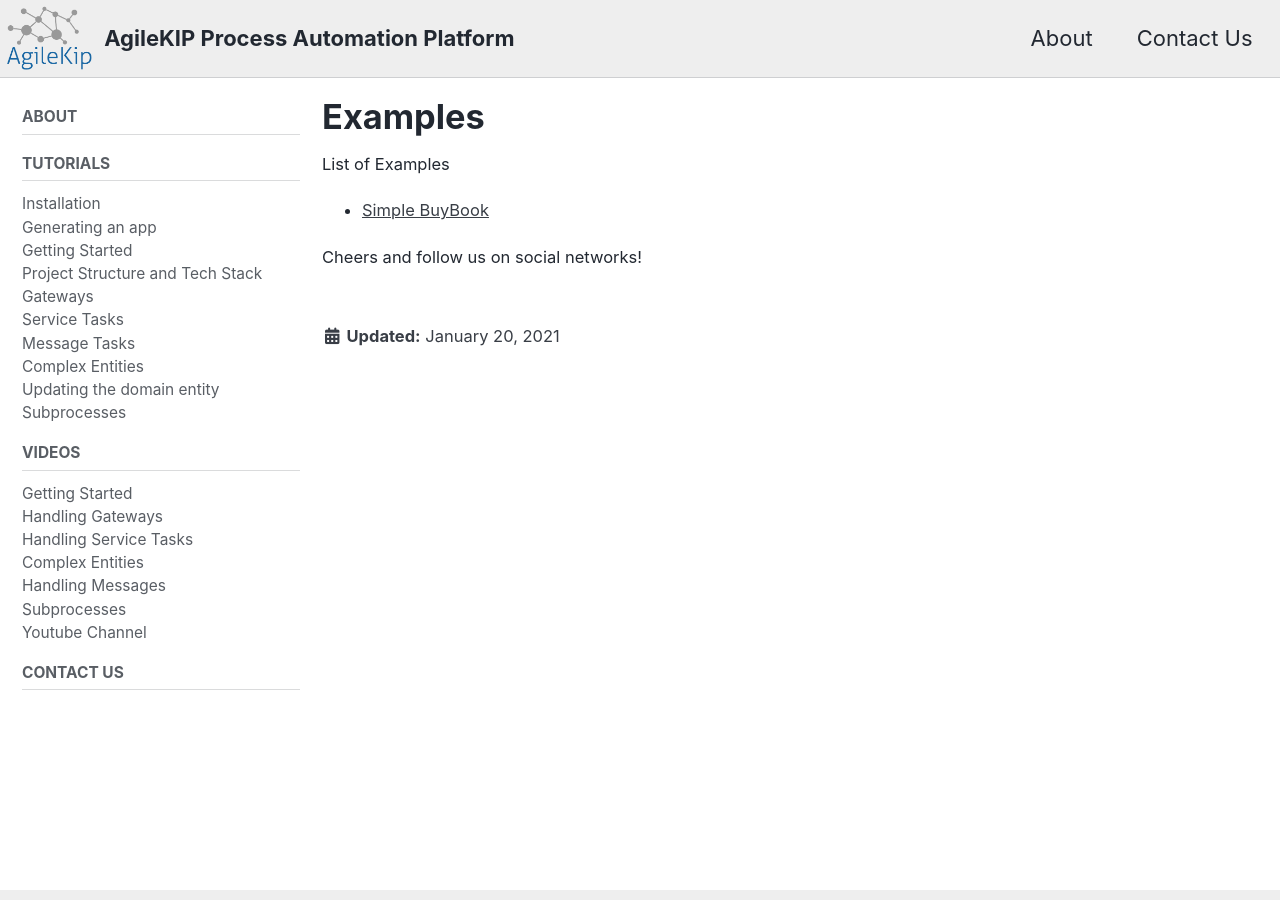
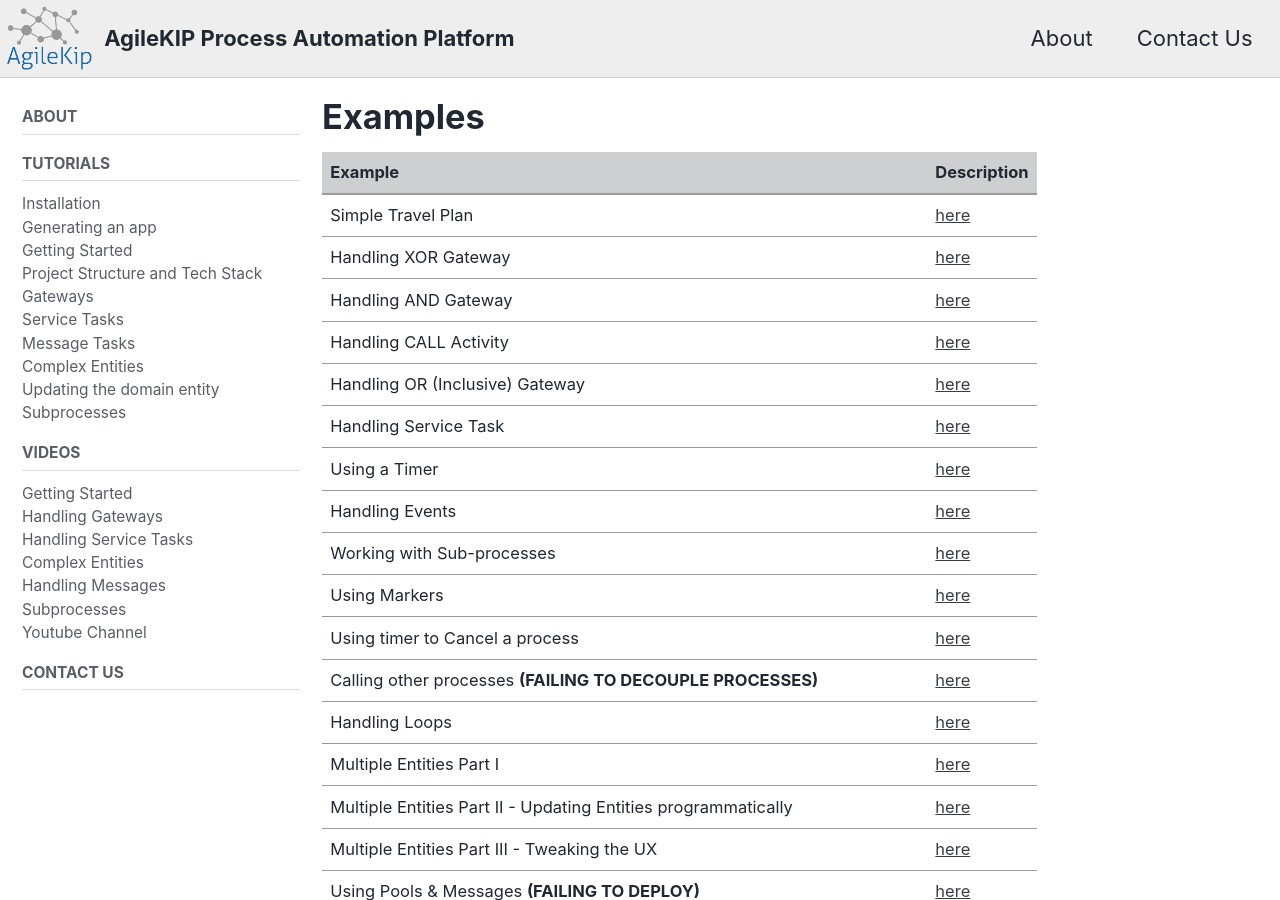
Before and after one commit to AgileKip/documentation, a Jekyll site: the page built from _pages/examples/index.md, in a window 1280 px wide and 900 px high. Built offline with Jekyll 4.4.1, drawn with Linux system fonts in a browser that asks for light colours; cached includes are drawn as plain includes; nearby versions of some CDN libraries; some of the changed text lies outside the part shown.

Commit message:
criado a tabela para os exemplos

```diff
--- a/_pages/examples/index.md
+++ b/_pages/examples/index.md
@@ -10,8 +10,33 @@ sidebar:
   nav: "docs"
 ---
 
-List of Examples
-
-- [Simple BuyBook](/examples/buybook)
+| Example                                                                 | Description                         |
+|-------------------------------------------------------------------------| ----------------------------------- |
+| Simple Travel Plan                                                      | [here](/travelTutorialSIMPLE)       |
+| Handling XOR Gateway                                                    | [here](/travelTutorialXOR)          |
+| Handling AND Gateway                                                    | [here](/travelTutorialAND)          |
+| Handling CALL Activity                                                  | [here](https://github.com/AgileKip/akip-travel-example/tree/main/travelTutorialCALL) |
+| Handling OR (Inclusive) Gateway                                         | [here](/travelTutorialOR)           |
+| Handling Service Task                                                   | [here](/travelTutorialSRV)          |
+| Using a Timer                                                           | [here](/travelTutorialTIMER)        |
+| Handling Events                                                         | [here](/travelTutorialEMSG)         |
+| Working with Sub-processes                                              | [here](/travelTutorialSUB)          |
+| Using Markers                                                           | [here](/travelTutorialMKR)          |
+| Using timer to Cancel a process                                         | [here](/travelTutorialCANCEL)       |
+| Calling other processes **(FAILING TO DECOUPLE PROCESSES)**             | [here](/travelTutorialSUB)          |
+| Handling Loops                                                          | [here](/travelTutorialLOOP)         |
+| Multiple Entities Part I                                                | [here](/travelTutorialENTITIES)     |
+| Multiple Entities Part II - Updating Entities programmatically          | [here](/travelTutorialENTITIES2)    |
+| Multiple Entities Part III - Tweaking the UX                            | [here](/travelTutorialENTITIES3)    |
+| Using Pools & Messages **(FAILING TO DEPLOY)**                          | [here](/travelTutorialPOOL)         |
+| Adding Validations to Forms **(FAILING)**                               | [here](/travelTutorialVAL)          |
+| Adding Validations to Forms Programmatically (WIP)                      | --                                  |
+| Canceling Processes Nicely **(FAILING - JOB EXECUTOR IS NOT STARTING)** | [here](/travelTutorialTIMER2CANCEL) |
+| Sending messages programmatically (WIP)                                 | --                                  |
+| Making Decisions with DMN (WIP)                                         | --                                  |
+| Connecting Front and Back for New Features (WIP)                        | --                                  |
+| Putting it all together                                                 | [here](/travelTutorialCOMPLETE)     |
+| Using Transactions (WIP)                                                | --                                  |
+| Using Variables (WIP)                                                   | --                                  |
 
 Cheers and follow us on social networks!
```
